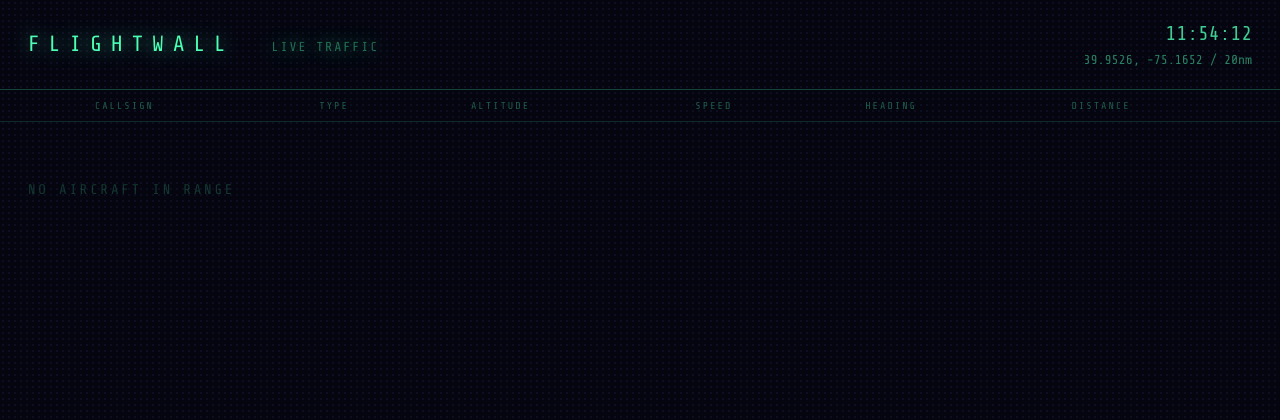
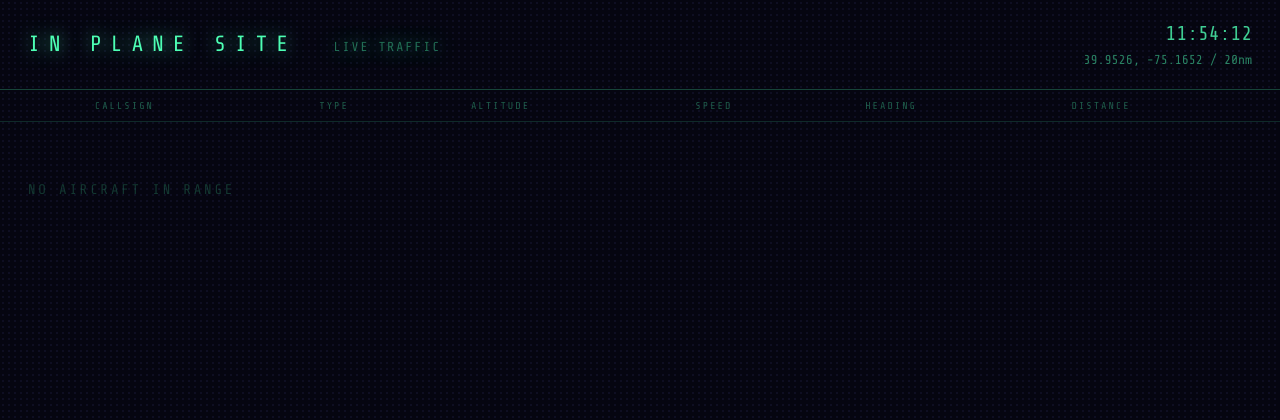
Before and after one commit to StellarStorm/In-Plane-Sight, a FastAPI app: page /list in a window 1280 px wide. Shown: the top 420 px of the page. Run offline with FastAPI, Linux system fonts and the light colour scheme; data that the repository does not hold is empty.

Commit message:
Cleanup and rename

```diff
--- a/pyproject.toml
+++ b/pyproject.toml
@@ -1,5 +1,5 @@
 [project]
-name = "flightwall"
+name = "in-plane-sight"
 version = "0.1.0"
 description = "Add your description here"
 readme = "README.md"
--- a/requirements.txt
+++ /dev/null
@@ -1,3 +0,0 @@
-fastapi>=0.111.0
-uvicorn[standard]>=0.29.0
-httpx>=0.27.0
--- a/static/airline-icons-preview.html
+++ b/static/airline-icons-preview.html
@@ -3,7 +3,7 @@
 <head>
   <meta charset="UTF-8">
   <meta name="viewport" content="width=device-width, initial-scale=1.0">
-  <title>FlightWall Airline Icons</title>
+  <title>InPlaneSite Airline Icons</title>
   <style>
     * { box-sizing: border-box; }
     body {
@@ -48,7 +48,7 @@
     })
     .then(function (codes) {
       codes.forEach(function (code) {
-        FlightWallAirlines.load(code).then(function (icon) {
+        InPlaneSiteAirlines.load(code).then(function (icon) {
           if (!icon) {
             return;
           }
@@ -63,7 +63,7 @@
           section.appendChild(label);
           preview.appendChild(section);
 
-          FlightWallAirlines.render(canvas, icon);
+          InPlaneSiteAirlines.render(canvas, icon);
         });
       });
     })
--- a/static/common.js
+++ b/static/common.js
@@ -1,4 +1,4 @@
-window.FlightWall = {
+window.InPlaneSite = {
     timeFormat: '24',
 
     configure(config) {
--- a/static/js/airline-icons.js
+++ b/static/js/airline-icons.js
@@ -160,7 +160,7 @@
     context.clearRect(0, 0, canvas.width, canvas.height);
   }
 
-  window.FlightWallAirlines = {
+  window.InPlaneSiteAirlines = {
     clear: clear,
     getCode: getCode,
     getIcon: getIcon,
--- a/templates/display.html
+++ b/templates/display.html
@@ -3,7 +3,7 @@
 <head>
   <meta charset="UTF-8">
   <meta name="viewport" content="width=device-width, initial-scale=1.0">
-  <title>FlightWall - List</title>
+  <title>InPlaneSite - List</title>
   <link rel="preconnect" href="https://fonts.googleapis.com">
   <link href="https://fonts.googleapis.com/css2?family=Share+Tech+Mono&display=swap" rel="stylesheet">
   <style>
@@ -115,7 +115,7 @@
 </head>
 <body>
   <div id="header">
-    <div id="title">FLIGHTWALL <span>LIVE TRAFFIC</span></div>
+    <div id="title">IN PLANE SITE <span>LIVE TRAFFIC</span></div>
     <div id="header-right">
       <div id="clock">--:--:--</div>
       <div id="location">--</div>
@@ -192,12 +192,12 @@
     }
 
     function showLogoFallback(logo, heading) {
-      FlightWallAirlines.load('GENERIC').then(function (icon) {
+      InPlaneSiteAirlines.load('GENERIC').then(function (icon) {
         if (!icon) {
           return;
         }
 
-        FlightWallAirlines.render(logo.canvas, icon, {
+        InPlaneSiteAirlines.render(logo.canvas, icon, {
           dotScale: 0.72,
           showOffLeds: false,
           glow: true
@@ -210,12 +210,12 @@
     }
 
     function renderLogoCell(logo) {
-      FlightWallAirlines.getIcon(logo.callsign).then(function (icon) {
+      InPlaneSiteAirlines.getIcon(logo.callsign).then(function (icon) {
         if (!icon) {
           showLogoFallback(logo, logo.heading);
           return;
         }
-        FlightWallAirlines.render(logo.canvas, icon, {
+        InPlaneSiteAirlines.render(logo.canvas, icon, {
           dotScale: 0.72,
           showOffLeds: false,
           glow: true
```
Also changed, not shown: docker-compose.yml (deleted, +0 -8 lines), templates/index.html (+4 -4 lines), templates/led.html (+6 -6 lines), 2 other files.
